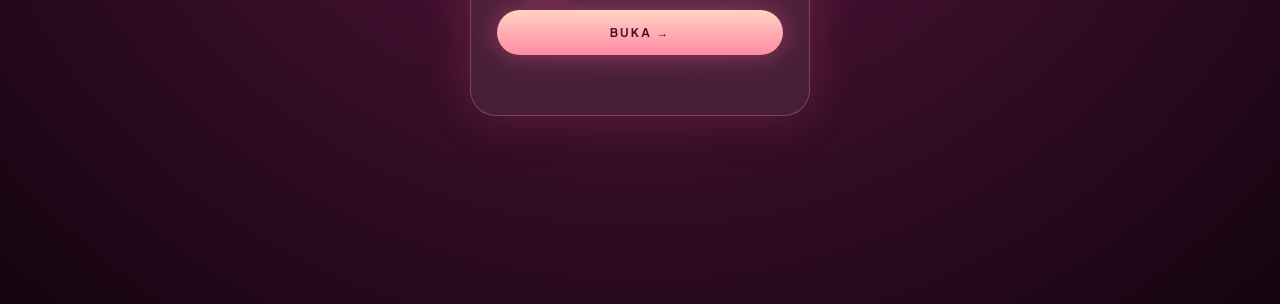
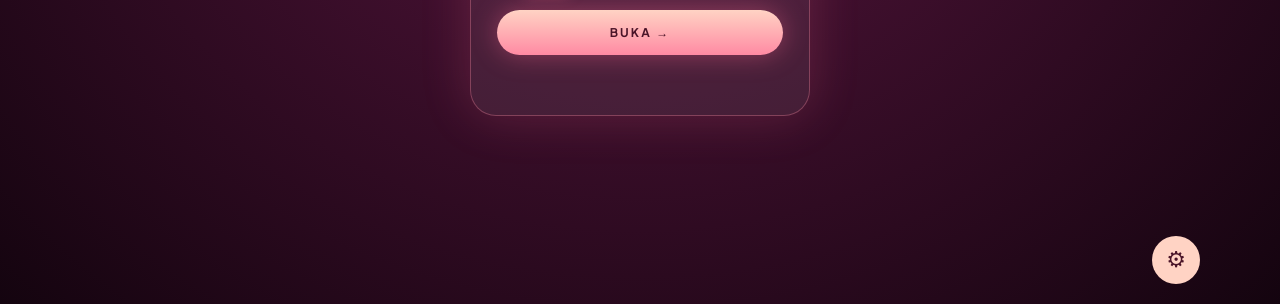
Before and after one commit to giannazario2303/tamanbunga, a plain HTML site: page index.html in a window 1280 px wide. Shown: the part 496-800 px from the top of the page. Drawn offline with nearby package versions, Linux system fonts and the light colour scheme; a web font is replaced by a local one.

Commit message:
Update style.css

```diff
--- a/style.css
+++ b/style.css
@@ -75,7 +75,25 @@ em{font-style:italic;color:#ffc9d4}
 .foot{margin-top:80px;font-size:12px;color:var(--mut);max-width:480px}
 .foot b{display:block;font:italic 700 18px var(--serif);color:var(--gold);margin-bottom:4px}
 /* panel */
-.gear{position:fixed;right:14px;bottom:14px;z-index:15;width:44px;height:44px;border-radius:50%;border:0;background:#ffd3c4e6;color:#4a1428;font-size:20px;cursor:pointer}
+
+.gear {
+    position: fixed;
+    right: 80px;
+    bottom: 20px;
+    z-index: 99999;
+    width: 48px;
+    height: 48px;
+    border-radius: 50%;
+    border: 0;
+    background: #ffd3c4;
+    color: #4a1428;
+    font-size: 22px;
+    cursor: pointer;
+    display: block;
+    visibility: visible;
+    opacity: 1;
+}
+
 .panel{position:fixed;inset:0;background:#0a0207d9;z-index:30;display:none;overflow:auto;padding:20px}
 .panel.on{display:block}
 .pbox{background:#fff4f5;color:#3a0a14;max-width:580px;margin:0 auto;border-radius:16px;padding:22px;font-size:14px}
```
